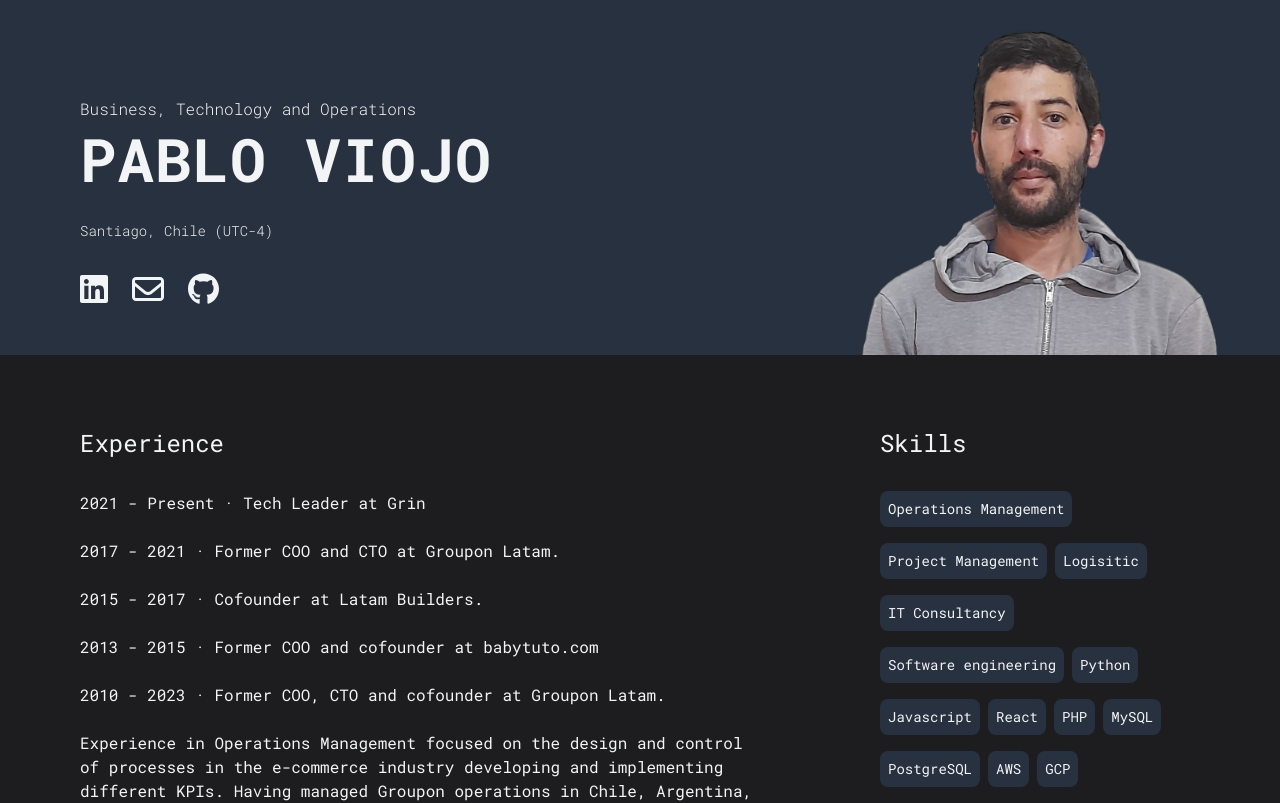
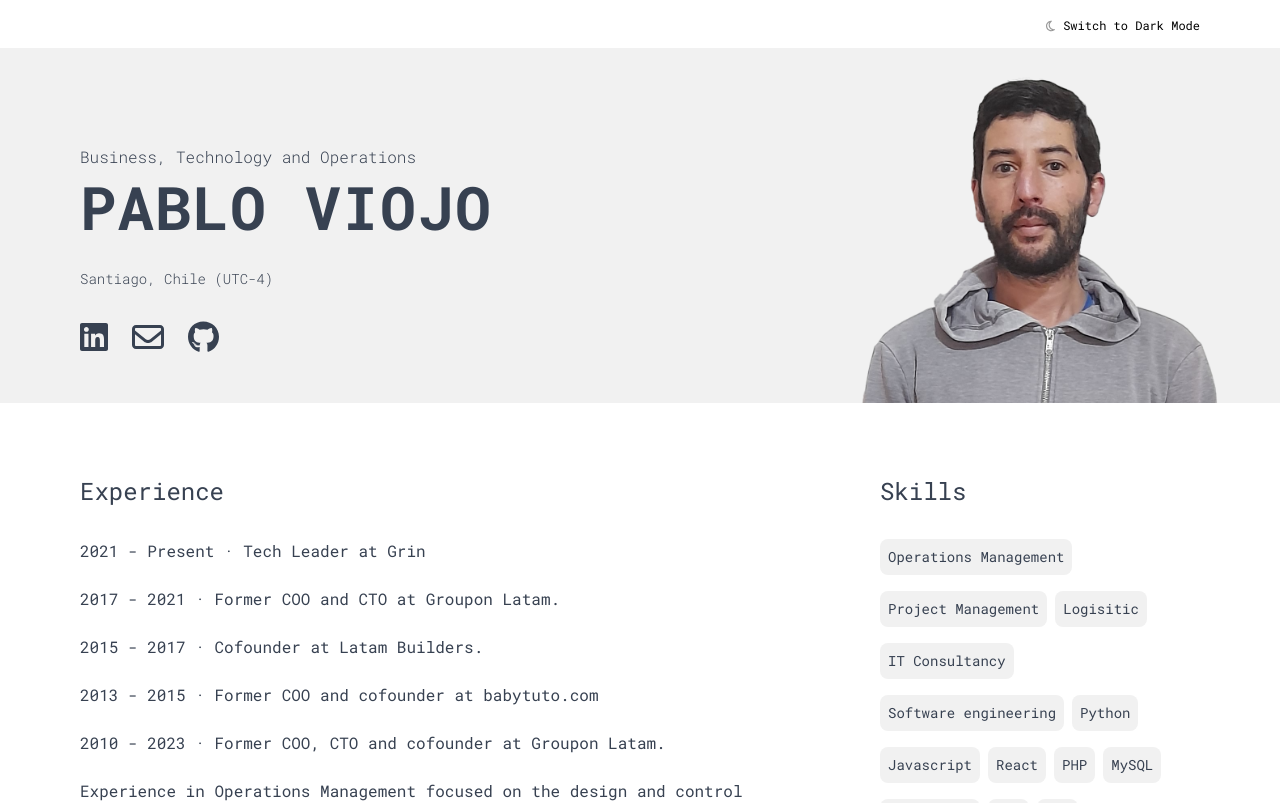
Before and after one commit to pviojo/portfolio, a Next.js app: page / in a window 1280 px wide. Shown: the top 803 px of the page. Built offline with nearby package versions, Linux system fonts and the light colour scheme.

Commit message:
Add theme

```diff
--- a/package.json
+++ b/package.json
@@ -21,6 +21,7 @@
     "eslint": "8.44.0",
     "eslint-config-next": "13.4.9",
     "next": "13.4.9",
+    "next-themes": "^0.2.1",
     "postcss": "8.4.25",
     "react": "18.2.0",
     "react-dom": "18.2.0",
--- a/src/app/globals.css
+++ b/src/app/globals.css
@@ -9,17 +9,19 @@
   box-sizing: border-box;
 }
 
-html {
-  background: #1d1d1f;
+@layer base{
+  body {
+      @apply dark:bg-gray-800 bg-white
+  }
+  .bg-marked{
+      @apply dark:bg-[#27313f] bg-[#f1f1f1]
+  }
 }
+
 
 .inner {
   max-width: 1200px;
   margin: 0 auto;
-}
-
-.bg-gray {
-  background: #27313f;
 }
 
 .border-sep{
@@ -31,5 +33,5 @@ html {
 }
 
 .bg-gray-3 {
-  background: #232a34;
+  background: #313e50;
 }
--- a/src/app/layout.tsx
+++ b/src/app/layout.tsx
@@ -4,6 +4,8 @@ import { Roboto_Mono } from "next/font/google";
 
 import { config } from "@fortawesome/fontawesome-svg-core";
 import "@fortawesome/fontawesome-svg-core/styles.css";
+import Providers from './providers';
+import ThemeButton from '@/components/ThemeButton';
 config.autoAddCss = false;
 
 const typography = Roboto_Mono({
@@ -22,12 +24,19 @@ export default function RootLayout({
   children: React.ReactNode;
 }) {
   return (
-    <html lang="en">
+    <html lang="en" suppressHydrationWarning>
       <body
         className={`${typography.className}
           subpixel-antialiased`}
       >
-        {children}
+        <Providers>
+          <div className=''>
+            <div className="inner text-right p-3 pr-3 md:pr-10 md:relative absolute right-0">
+              <ThemeButton />
+            </div>
+          </div>
+          {children}
+        </Providers>
       </body>
     </html>
   );
--- a/src/app/page.tsx
+++ b/src/app/page.tsx
@@ -6,9 +6,9 @@ import { faEnvelope } from '@fortawesome/free-regular-svg-icons';
 export default function Home() {
   return (
     <>
-      <div className="bg-gray text-gray-100 border-sep" >
+      <div className="bg-marked dark:text-gray-100 text-gray-700  border-sep" >
         <div className="inner" >
-          <div className="grid md:grid-cols-[1fr_400px] items-end h-screen md:h-auto">
+          <div className="grid md:grid-cols-[1fr_400px] items-end h-[100dvh] md:h-auto">
             <div className="px-4 md:px-10 mt-8 mb-6 md:my-12 md:text-left text-center">
               <div className="font-light md:text-base text-base block mb-2  ">
                 Business, Technology and Operations
@@ -59,9 +59,9 @@ export default function Home() {
         </div>
       </div>
       <div className="inner" >
-        <div className="grid md:grid-cols-[1fr_400px] md:mt-8 md:mb-40 mb-20 items-stretch gap-10">
+        <div className="grid md:grid-cols-[1fr_400px] md:mt-8 md:mb-40 mb-20 items-stretch gap-10 text-gray-700 dark:text-gray-100">
           <div className="grid grid-rows-[auto]">
-            <div className="text-gray-100 p-8 md:p-10 mt-8 md:mt-0">
+            <div className="p-8 md:p-10 mt-8 md:mt-0">
               <div className="text-2xl mb-8">Experience</div>
               2021 - Present &middot; Tech Leader at Grin
               <br />
@@ -93,52 +93,52 @@ export default function Home() {
             </div>
           </div>
           <div className="grid grid-rows-[auto_1fr]">
-            <div className="text-gray-100 p-8 md:p-10">
+            <div className="p-8 md:p-10">
               <div className="text-2xl mb-8">Skills</div>
               <div>
-                <div className="bg-gray p-2 text-sm rounded-lg inline-block mr-2 mb-4">
+                <div className="bg-marked p-2 text-sm rounded-lg inline-block mr-2 mb-4">
                   Operations Management
                 </div>
-                <div className="bg-gray p-2 text-sm rounded-lg inline-block mr-2 mb-4">
+                <div className="bg-marked p-2 text-sm rounded-lg inline-block mr-2 mb-4">
                   {" "}
                   Project Management
                 </div>
-                <div className="bg-gray p-2 text-sm rounded-lg inline-block mr-2 mb-4">
+                <div className="bg-marked p-2 text-sm rounded-lg inline-block mr-2 mb-4">
                   Logisitic
                 </div>
-                <div className="bg-gray p-2 text-sm rounded-lg inline-block mr-2 mb-4">
+                <div className="bg-marked p-2 text-sm rounded-lg inline-block mr-2 mb-4">
                   IT Consultancy
                 </div>
-                <div className="bg-gray p-2 text-sm rounded-lg inline-block mr-2 mb-4">
+                <div className="bg-marked p-2 text-sm rounded-lg inline-block mr-2 mb-4">
                   Software engineering
                 </div>
-                <div className="bg-gray p-2 text-sm rounded-lg inline-block mr-2 mb-4">
+                <div className="bg-marked p-2 text-sm rounded-lg inline-block mr-2 mb-4">
                   Python
                 </div>
-                <div className="bg-gray p-2 text-sm rounded-lg inline-block mr-2 mb-4">
+                <div className="bg-marked p-2 text-sm rounded-lg inline-block mr-2 mb-4">
                   Javascript
                 </div>
-                <div className="bg-gray p-2 text-sm rounded-lg inline-block mr-2 mb-4">
+                <div className="bg-marked p-2 text-sm rounded-lg inline-block mr-2 mb-4">
                   React
                 </div>
-                <div className="bg-gray p-2 text-sm rounded-lg inline-block mr-2 mb-4">
+                <div className="bg-marked p-2 text-sm rounded-lg inline-block mr-2 mb-4">
                   PHP
                 </div>
-                <div className="bg-gray p-2 text-sm rounded-lg inline-block mr-2 mb-4">
+                <div className="bg-marked p-2 text-sm rounded-lg inline-block mr-2 mb-4">
                   MySQL
                 </div>
-                <div className="bg-gray p-2 text-sm rounded-lg inline-block mr-2 mb-4">
+                <div className="bg-marked p-2 text-sm rounded-lg inline-block mr-2 mb-4">
                   PostgreSQL
                 </div>
-                <div className="bg-gray p-2 text-sm rounded-lg inline-block mr-2 mb-4">
+                <div className="bg-marked p-2 text-sm rounded-lg inline-block mr-2 mb-4">
                   AWS
                 </div>
-                <div className="bg-gray p-2 text-sm rounded-lg inline-block mr-2 mb-4">
+                <div className="bg-marked p-2 text-sm rounded-lg inline-block mr-2 mb-4">
                   GCP
                 </div>
               </div>
             </div>
-            <div className="text-gray-100 p-8 md:p-10 md:mt-8">
+            <div className="p-8 md:p-10 md:mt-8">
               <div className="text-2xl mb-8">Contact</div>
               <div className='mb-4'>
                 <a
--- /dev/null
+++ b/src/app/providers/index.tsx
@@ -0,0 +1,14 @@
+"use client";
+
+import { ThemeProvider } from "next-themes"
+import { ReactNode } from 'react'
+
+export default function Providers({
+  children
+}: {
+  children: ReactNode
+}) {
+  return (
+    <ThemeProvider attribute="class">{children}</ThemeProvider>
+  )
+}
--- /dev/null
+++ b/src/components/ThemeButton/index.tsx
@@ -0,0 +1,38 @@
+"use client"
+import React, { useEffect, useState } from 'react'
+import { useTheme } from "next-themes";
+import { FontAwesomeIcon } from '@fortawesome/react-fontawesome';
+import { faMoon, faSun } from '@fortawesome/free-regular-svg-icons';
+
+
+const ThemeButton = () => {
+  const [isClient, setIsClient] = useState(false)
+
+  useEffect(() => {
+    setIsClient(true)
+  }, [])
+
+
+  const { systemTheme, theme, setTheme } = useTheme();
+  const currentTheme = theme === 'system' ? systemTheme : theme;
+  if (!isClient) {
+    return <div style={{ height: 24 }} />
+  }
+
+  return (
+    <button
+      onClick={() => theme == "dark" ? setTheme('light') : setTheme("dark")}
+      className='text-xs'
+    >
+      <FontAwesomeIcon
+        icon={theme == "dark" ? faSun : faMoon}
+        className='mr-2'
+        style={{
+          color: theme == "dark" ? '#fc0' : '#999'
+        }} />
+      Switch to {theme == "dark" ? 'Light Mode' : 'Dark Mode'}
+    </button>
+  )
+}
+
+export default ThemeButton
--- a/tailwind.config.js
+++ b/tailwind.config.js
@@ -5,13 +5,9 @@ module.exports = {
     './src/components/**/*.{js,ts,jsx,tsx,mdx}',
     './src/app/**/*.{js,ts,jsx,tsx,mdx}',
   ],
+  darkMode: 'class',
   theme: {
     extend: {
-      backgroundImage: {
-        'gradient-radial': 'radial-gradient(var(--tw-gradient-stops))',
-        'gradient-conic':
-          'conic-gradient(from 180deg at 50% 50%, var(--tw-gradient-stops))',
-      },
     },
   },
   plugins: [],
```
Also changed, not shown: 1 other file (tests, documents, lock files or other folders).
